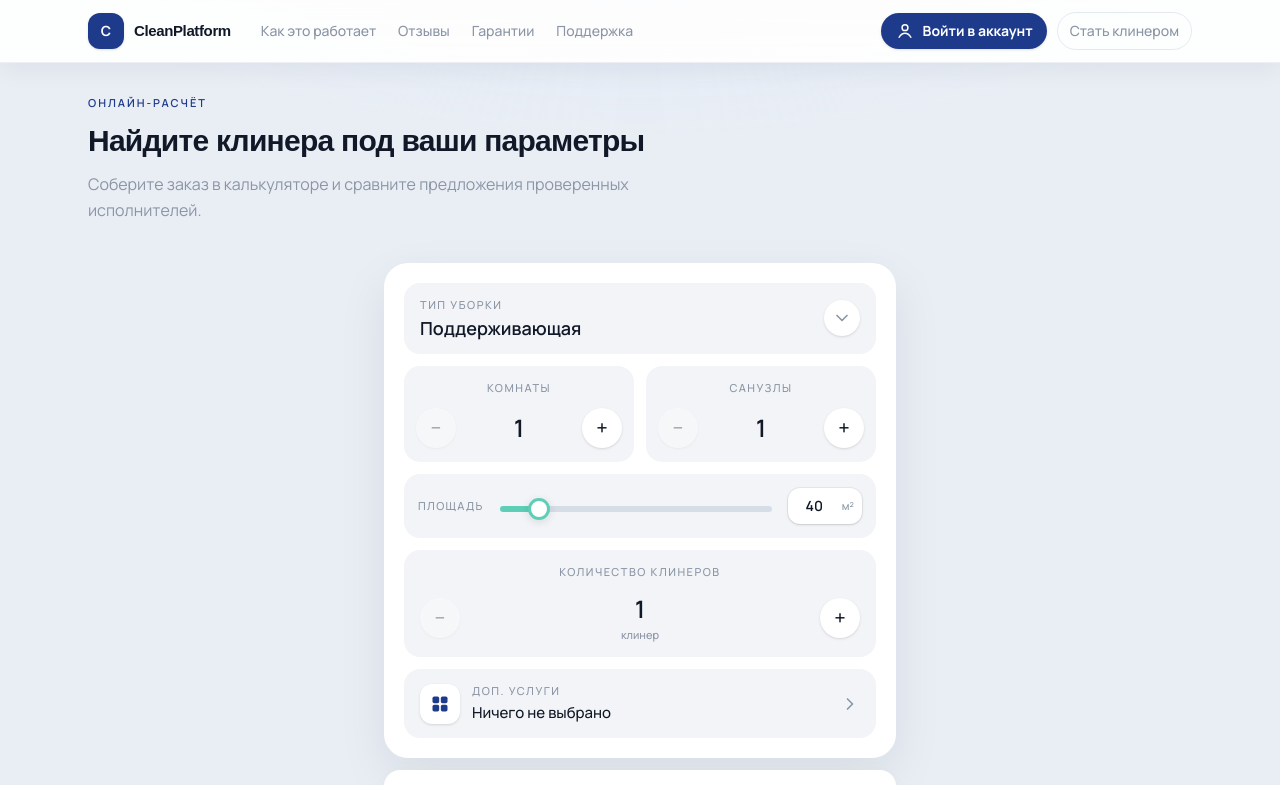
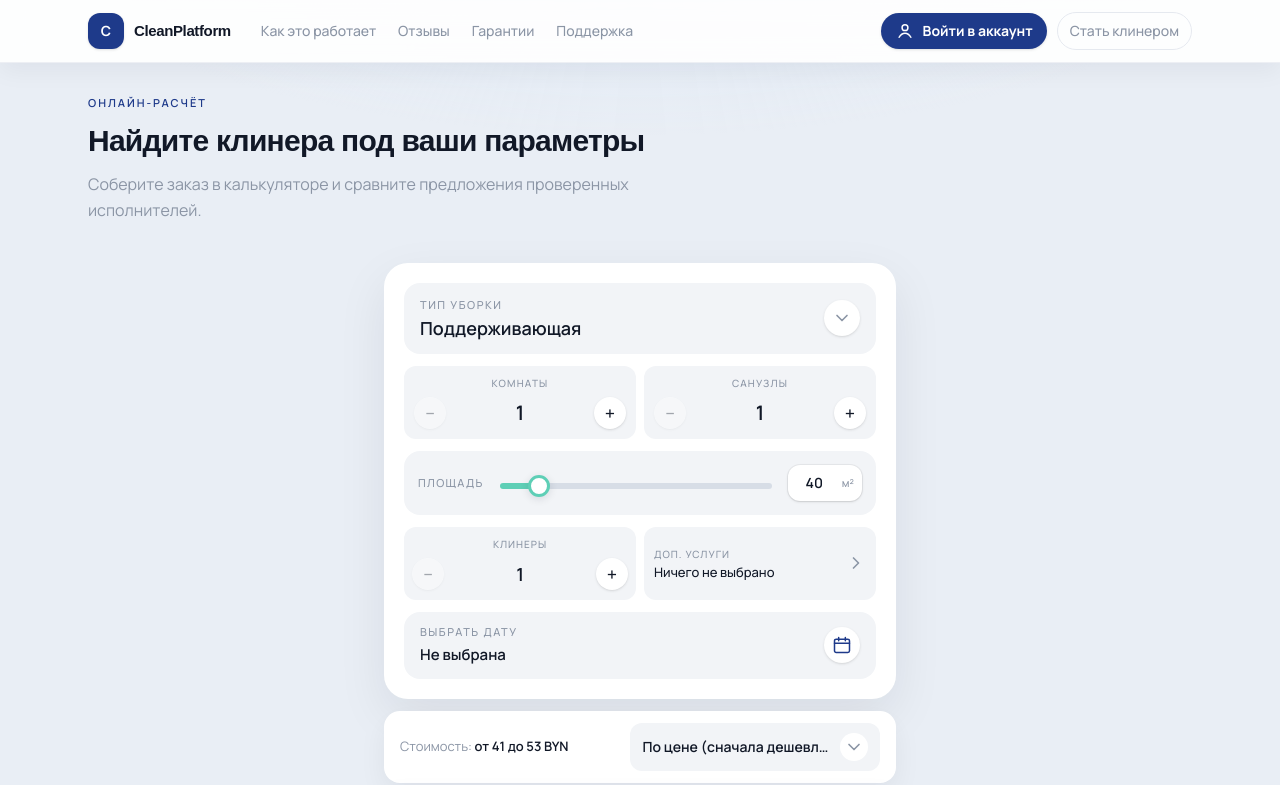
Before and after one commit to lizer404/clean-platorm, a Next.js app: page / in a window 1280 px wide. Shown: the top 785 px of the page. Built offline with nearby package versions, Linux system fonts and the light colour scheme; a web font is replaced by a local one.

Commit message:
Tighten calculator grid, date picker, address rules, and nav logout
Compact rooms/baths, pair cleaners with extras, add a min-today date
cell, Cyrillic address sanitizing, home nav affordances, and profile logout.

Co-authored-by: lizer404 <lizer404@users.noreply.github.com>

```diff
--- a/app/components/CleaningCalculator.tsx
+++ b/app/components/CleaningCalculator.tsx
@@ -287,6 +287,32 @@ const AREA_MIN = 20;
 const AREA_MAX = 200;
 const AREA_BASE = 40;
 
+const ADDRESS_PATTERN = /^[А-Яа-яЁё0-9\s.,\-]+$/;
+const ADDRESS_STRIP = /[^А-Яа-яЁё0-9\s.,\-]/g;
+
+function todayInputValue() {
+  const now = new Date();
+  const y = now.getFullYear();
+  const m = String(now.getMonth() + 1).padStart(2, "0");
+  const d = String(now.getDate()).padStart(2, "0");
+  return `${y}-${m}-${d}`;
+}
+
+function formatSelectedDate(value: string) {
+  if (!value) return "Не выбрана";
+  const [y, m, d] = value.split("-").map(Number);
+  if (!y || !m || !d) return "Не выбрана";
+  return new Intl.DateTimeFormat("ru-RU", {
+    day: "numeric",
+    month: "long",
+    year: "numeric",
+  }).format(new Date(y, m - 1, d));
+}
+
+function sanitizeAddress(value: string) {
+  return value.replace(ADDRESS_STRIP, "");
+}
+
 function formatPrice(value: number) {
   return new Intl.NumberFormat("ru-RU", {
     minimumFractionDigits: 0,
@@ -343,10 +369,12 @@ function StepperButton({
   label,
   onClick,
   disabled,
+  compact,
 }: {
   label: string;
   onClick: () => void;
   disabled?: boolean;
+  compact?: boolean;
 }) {
   return (
     <button
@@ -354,7 +382,9 @@ function StepperButton({
       aria-label={label}
       disabled={disabled}
       onClick={onClick}
-      className="flex h-10 w-10 shrink-0 items-center justify-center rounded-full bg-white text-xl font-medium text-foreground shadow-sm transition active:scale-95 disabled:opacity-35"
+      className={`flex shrink-0 items-center justify-center rounded-full bg-white font-medium text-foreground shadow-sm transition active:scale-95 disabled:opacity-35 ${
+        compact ? "h-8 w-8 text-lg" : "h-10 w-10 text-xl"
+      }`}
     >
       {label === "minus" ? "−" : "+"}
     </button>
@@ -394,6 +424,9 @@ export default function CleaningCalculator() {
   const [showCleaners, setShowCleaners] = useState(false);
   const [selectedCleanerIds, setSelectedCleanerIds] = useState<string[]>([]);
   const [orderAddress, setOrderAddress] = useState("");
+  const [addressError, setAddressError] = useState("");
+  const [selectedDate, setSelectedDate] = useState("");
+  const [datePickerOpen, setDatePickerOpen] = useState(false);
   const [showAddressStep, setShowAddressStep] = useState(false);
   const [chatOpen, setChatOpen] = useState(false);
   const [orderId, setOrderId] = useState("");
@@ -410,8 +443,10 @@ export default function CleaningCalculator() {
 
   const typeRef = useRef<HTMLDivElement>(null);
   const sortRef = useRef<HTMLDivElement>(null);
+  const dateRef = useRef<HTMLDivElement>(null);
   const cleanersRef = useRef<HTMLDivElement>(null);
   const calendarRef = useRef<HTMLDivElement>(null);
+  const dateInputRef = useRef<HTMLInputElement>(null);
 
   const selectedType = CLEANING_OPTIONS.find((item) => item.id === cleaningType)!;
   const selectedSort = SORT_OPTIONS.find((item) => item.id === sortMode)!;
@@ -455,6 +490,7 @@ export default function CleaningCalculator() {
       const target = event.target as Node;
       if (!typeRef.current?.contains(target)) setTypeOpen(false);
       if (!sortRef.current?.contains(target)) setSortOpen(false);
+      if (!dateRef.current?.contains(target)) setDatePickerOpen(false);
     }
     document.addEventListener("mousedown", onDocClick);
     return () => document.removeEventListener("mousedown", onDocClick);
@@ -568,12 +604,30 @@ export default function CleaningCalculator() {
 
   function confirmOrder(event: FormEvent) {
     event.preventDefault();
-    if (!orderAddress.trim() || !selectionComplete) return;
+    const address = orderAddress.trim();
+    if (!selectionComplete) return;
+    if (!address || !ADDRESS_PATTERN.test(address)) {
+      setAddressError(
+        "Адрес: только кириллица, цифры, пробел, запятая, точка и дефис",
+      );
+      return;
+    }
+    setAddressError("");
     const id = `ORD-${Date.now().toString().slice(-6)}`;
     setOrderId(id);
     setChatOpen(true);
     window.requestAnimationFrame(() => {
       document.getElementById("order-chat")?.scrollIntoView({ behavior: "smooth", block: "start" });
+    });
+  }
+
+  function openDatePicker() {
+    setDatePickerOpen(true);
+    window.requestAnimationFrame(() => {
+      const input = dateInputRef.current;
+      if (!input) return;
+      input.showPicker?.();
+      input.focus();
     });
   }
 
@@ -640,14 +694,15 @@ export default function CleaningCalculator() {
             )}
           </div>
 
-          {/* Rooms & bathrooms */}
-          <div className="grid grid-cols-2 gap-3">
-            <div className="rounded-2xl bg-plaque px-3 py-3.5">
-              <p className="text-center text-[11px] font-medium uppercase tracking-[0.14em] text-muted">
+          {/* Rooms & bathrooms — compact */}
+          <div className="grid grid-cols-2 gap-2">
+            <div className="rounded-xl bg-plaque px-2.5 py-2.5">
+              <p className="text-center text-[10px] font-medium uppercase tracking-[0.12em] text-muted">
                 Комнаты
               </p>
-              <div className="mt-3 flex items-center justify-between gap-1">
+              <div className="mt-1.5 flex items-center justify-between gap-1">
                 <StepperButton
+                  compact
                   label="minus"
                   disabled={rooms <= 1}
                   onClick={() => {
@@ -655,10 +710,11 @@ export default function CleaningCalculator() {
                     resetSelection();
                   }}
                 />
-                <span className="min-w-8 text-center text-2xl font-semibold tabular-nums text-foreground">
+                <span className="min-w-6 text-center text-xl font-semibold tabular-nums text-foreground">
                   {rooms}
                 </span>
                 <StepperButton
+                  compact
                   label="plus"
                   disabled={rooms >= MAX_ROOMS}
                   onClick={() => {
@@ -669,12 +725,13 @@ export default function CleaningCalculator() {
               </div>
             </div>
 
-            <div className="rounded-2xl bg-plaque px-3 py-3.5">
-              <p className="text-center text-[11px] font-medium uppercase tracking-[0.14em] text-muted">
+            <div className="rounded-xl bg-plaque px-2.5 py-2.5">
+              <p className="text-center text-[10px] font-medium uppercase tracking-[0.12em] text-muted">
                 Санузлы
               </p>
-              <div className="mt-3 flex items-center justify-between gap-1">
+              <div className="mt-1.5 flex items-center justify-between gap-1">
                 <StepperButton
+                  compact
                   label="minus"
                   disabled={baths <= 1}
                   onClick={() => {
@@ -682,10 +739,11 @@ export default function CleaningCalculator() {
                     resetSelection();
                   }}
                 />
-                <span className="min-w-8 text-center text-2xl font-semibold tabular-nums text-foreground">
+                <span className="min-w-6 text-center text-xl font-semibold tabular-nums text-foreground">
                   {baths}
                 </span>
                 <StepperButton
+                  compact
                   label="plus"
                   disabled={baths >= MAX_BATHS}
                   onClick={() => {
@@ -732,35 +790,33 @@ export default function CleaningCalculator() {
             </div>
           </div>
 
-          {/* Cleaner count */}
-          <div className="rounded-2xl bg-plaque px-3 py-3.5">
-            <p className="text-center text-[11px] font-medium uppercase tracking-[0.14em] text-muted">
-              Количество клинеров
+          {/* Cleaners + extras in one row */}
+          <div className="grid grid-cols-2 gap-2">
+            <div className="rounded-xl bg-plaque px-2 py-2.5">
+              <p className="text-center text-[10px] font-medium uppercase tracking-[0.1em] text-muted">
+                Клинеры
               </p>
-            <div className="mt-3 flex items-center justify-between gap-2 px-1">
+              <div className="mt-1.5 flex items-center justify-between gap-0.5">
                 <StepperButton
+                  compact
                   label="minus"
                   disabled={cleanerCount <= 1}
                   onClick={() => {
                     setCleanerCount((value) => Math.max(1, value - 1));
-                  setSelectedCleanerIds((prev) => prev.slice(0, Math.max(1, cleanerCount - 1)));
+                    setSelectedCleanerIds((prev) =>
+                      prev.slice(0, Math.max(1, cleanerCount - 1)),
+                    );
                     setShowAddressStep(false);
                     setChatOpen(false);
                   }}
                 />
-              <div className="min-w-0 text-center">
-                <span className="block text-2xl font-semibold tabular-nums text-foreground">
+                <div className="min-w-0 px-0.5 text-center">
+                  <span className="block text-lg font-semibold tabular-nums text-foreground">
                     {cleanerCount}
-                </span>
-                <span className="mt-0.5 block text-[11px] font-medium text-muted">
-                  {cleanerCount === 1
-                    ? "клинер"
-                    : cleanerCount >= 2 && cleanerCount <= 4
-                      ? "клинера"
-                      : "клинеров"}
                   </span>
                 </div>
                 <StepperButton
+                  compact
                   label="plus"
                   disabled={cleanerCount >= MAX_CLEANERS}
                   onClick={() => {
@@ -772,34 +828,27 @@ export default function CleaningCalculator() {
               </div>
             </div>
 
-          {/* Extra services */}
-          <div>
+            <div className="min-w-0">
               <button
                 type="button"
                 onClick={() => setExtrasOpen((open) => !open)}
-              className="flex w-full items-center gap-3 rounded-2xl bg-plaque px-4 py-3.5 text-left transition active:scale-[0.995]"
+                className="flex h-full min-h-[68px] w-full items-center gap-2 rounded-xl bg-plaque px-2.5 py-2 text-left transition active:scale-[0.995]"
               >
-              <span className="flex h-10 w-10 shrink-0 items-center justify-center rounded-xl bg-white text-brand shadow-sm">
-                <svg viewBox="0 0 24 24" className="h-5 w-5" fill="currentColor">
-                  <rect x="3" y="3" width="8" height="8" rx="2" />
-                  <rect x="13" y="3" width="8" height="8" rx="2" />
-                  <rect x="3" y="13" width="8" height="8" rx="2" />
-                  <rect x="13" y="13" width="8" height="8" rx="2" />
-                </svg>
-              </span>
                 <span className="min-w-0 flex-1">
-                <span className="block text-[11px] font-medium uppercase tracking-[0.14em] text-muted">
+                  <span className="block text-[10px] font-medium uppercase tracking-[0.1em] text-muted">
                     Доп. услуги
                   </span>
-                <span className="mt-0.5 block truncate text-[15px] font-medium text-foreground">
+                  <span className="mt-0.5 block truncate text-[13px] font-medium leading-tight text-foreground">
                     {extrasSummary}
                   </span>
                 </span>
                 <ChevronRight open={extrasOpen} />
               </button>
+            </div>
+          </div>
 
           {extrasOpen && (
-              <div className="animate-sheet mt-3 rounded-2xl bg-plaque p-3">
+            <div className="animate-sheet rounded-2xl bg-plaque p-3">
               <div className="grid grid-cols-2 gap-2.5">
                 {EXTRAS.map((extra) => {
                   const active = extras.has(extra.id);
@@ -808,7 +857,7 @@ export default function CleaningCalculator() {
                       key={extra.id}
                       type="button"
                       onClick={() => toggleExtra(extra.id)}
-                        className={`relative flex min-h-[112px] flex-col items-start justify-between rounded-2xl p-3.5 text-left transition-all duration-200 ${
+                      className={`relative flex min-h-[100px] flex-col items-start justify-between rounded-2xl p-3 text-left transition-all duration-200 ${
                         active
                           ? "bg-white shadow-md ring-2 ring-mint"
                           : "bg-white/80 shadow-sm hover:bg-white"
@@ -836,15 +885,55 @@ export default function CleaningCalculator() {
               </div>
             </div>
           )}
+
+          {/* Date picker cell */}
+          <div ref={dateRef} className="relative">
+            <button
+              type="button"
+              onClick={openDatePicker}
+              className="flex w-full items-center justify-between rounded-2xl bg-plaque px-4 py-3 text-left transition active:scale-[0.995]"
+            >
+              <span>
+                <span className="block text-[11px] font-medium uppercase tracking-[0.14em] text-muted">
+                  Выбрать дату
+                </span>
+                <span className="mt-1 block text-[15px] font-semibold text-foreground">
+                  {formatSelectedDate(selectedDate)}
+                </span>
+              </span>
+              <span className="ml-3 flex h-9 w-9 items-center justify-center rounded-full bg-white text-brand shadow-sm">
+                <svg viewBox="0 0 24 24" className="h-5 w-5" fill="none" stroke="currentColor" strokeWidth="1.8">
+                  <rect x="3" y="5" width="18" height="16" rx="2" />
+                  <path d="M3 10h18M8 3v4M16 3v4" strokeLinecap="round" />
+                </svg>
+              </span>
+            </button>
+            <input
+              ref={dateInputRef}
+              type="date"
+              min={todayInputValue()}
+              value={selectedDate}
+              onChange={(event) => {
+                const next = event.target.value;
+                if (next && next < todayInputValue()) return;
+                setSelectedDate(next);
+                setDatePickerOpen(false);
+                resetSelection();
+              }}
+              className={`absolute left-4 top-[calc(100%+6px)] z-30 rounded-xl border border-line bg-white px-3 py-2 text-sm shadow-lg outline-none ${
+                datePickerOpen ? "block" : "pointer-events-none sr-only"
+              }`}
+              aria-label="Дата уборки"
+            />
           </div>
 
         </div>
       </div>
 
-      {/* Live price range from cleaners — under card, above find button */}
-      <div className="rounded-2xl bg-panel px-4 py-3.5 shadow-[0_10px_28px_rgba(17,24,39,0.06)]">
-        <p className="text-[13px] leading-snug text-muted">
-          Стоимость у клинеров:{" "}
+      {/* Price + sort in one row */}
+      <div className="flex flex-col gap-2 rounded-2xl bg-panel px-3 py-3 shadow-[0_10px_28px_rgba(17,24,39,0.06)] sm:flex-row sm:items-center sm:justify-between sm:gap-3 sm:px-4">
+        <p className="min-w-0 flex-1 text-[13px] leading-snug text-muted">
+          Стоимость:{" "}
           <span
             key={`${minCleanerPrice}-${maxCleanerPrice}`}
             className="price-pop font-semibold text-foreground"
@@ -852,30 +941,23 @@ export default function CleaningCalculator() {
             от {formatPrice(minCleanerPrice)} до {formatPrice(maxCleanerPrice)} BYN
           </span>
         </p>
-      </div>
 
-      {/* Sort plaque */}
-      <div ref={sortRef} className="relative">
+        <div ref={sortRef} className="relative shrink-0 sm:max-w-[52%]">
           <button
             type="button"
             onClick={() => setSortOpen((open) => !open)}
-          className="flex w-full items-center justify-between gap-3 rounded-2xl bg-panel px-4 py-3.5 text-left shadow-[0_10px_28px_rgba(17,24,39,0.06)] transition active:scale-[0.995]"
+            className="flex w-full items-center justify-between gap-2 rounded-xl bg-plaque px-3 py-2.5 text-left transition active:scale-[0.995] sm:min-w-[220px]"
           >
-          <span className="shrink-0 text-[11px] font-medium uppercase tracking-[0.14em] text-muted">
-            Сортировать по
-          </span>
-          <span className="flex min-w-0 items-center gap-2">
             <span className="truncate text-sm font-semibold text-foreground">
               {selectedSort.label}
             </span>
-            <span className="flex h-8 w-8 shrink-0 items-center justify-center rounded-full bg-plaque">
+            <span className="flex h-7 w-7 shrink-0 items-center justify-center rounded-full bg-white">
               <ChevronDown open={sortOpen} />
-            </span>
             </span>
           </button>
 
           {sortOpen && (
-          <div className="animate-sheet absolute left-0 right-0 top-[calc(100%+8px)] z-30 overflow-hidden rounded-2xl bg-white p-1.5 shadow-[0_16px_40px_rgba(17,24,39,0.14)] ring-1 ring-black/5">
+            <div className="animate-sheet absolute left-0 right-0 top-[calc(100%+8px)] z-30 overflow-hidden rounded-2xl bg-white p-1.5 shadow-[0_16px_40px_rgba(17,24,39,0.14)] ring-1 ring-black/5 sm:left-auto sm:w-[280px]">
               {SORT_OPTIONS.map((option) => {
                 const active = option.id === sortMode;
                 return (
@@ -899,6 +981,7 @@ export default function CleaningCalculator() {
               })}
             </div>
           )}
+        </div>
       </div>
 
       {/* Find cleaners CTA */}
@@ -1031,11 +1114,42 @@ export default function CleaningCalculator() {
                   type="text"
                   required
                   value={orderAddress}
-                  onChange={(event) => setOrderAddress(event.target.value)}
+                  onChange={(event) => {
+                    const next = sanitizeAddress(event.target.value);
+                    setOrderAddress(next);
+                    if (addressError) setAddressError("");
+                  }}
+                  onPaste={(event) => {
+                    event.preventDefault();
+                    const pasted = event.clipboardData.getData("text");
+                    setOrderAddress((prev) => sanitizeAddress(`${prev}${pasted}`));
+                  }}
                   placeholder="Город, улица, дом, квартира"
-                  className="w-full rounded-2xl bg-plaque px-4 py-3.5 text-[15px] font-medium text-foreground outline-none ring-1 ring-transparent transition focus:bg-white focus:ring-mint/50"
+                  inputMode="text"
+                  autoComplete="street-address"
+                  lang="ru"
+                  className={`w-full rounded-2xl bg-plaque px-4 py-3.5 text-[15px] font-medium text-foreground outline-none ring-1 transition focus:bg-white ${
+                    addressError
+                      ? "ring-red-400 focus:ring-red-500"
+                      : "ring-transparent focus:ring-mint/50"
+                  }`}
                 />
+                {addressError ? (
+                  <p className="text-xs font-medium text-red-500">{addressError}</p>
+                ) : (
+                  <p className="text-xs text-muted">
+                    Только кириллица, цифры, пробел, запятая, точка и дефис
+                  </p>
+                )}
               </label>
+              {selectedDate ? (
+                <p className="mt-3 text-sm text-muted">
+                  Дата уборки:{" "}
+                  <span className="font-semibold text-foreground">
+                    {formatSelectedDate(selectedDate)}
+                  </span>
+                </p>
+              ) : null}
               <button
                 type="submit"
                 className="mt-3.5 flex min-h-12 w-full items-center justify-center rounded-2xl bg-brand px-4 py-3.5 text-sm font-bold uppercase tracking-[0.04em] text-white transition hover:bg-brand-deep"
```
Also changed, not shown: app/components/ClientDashboard.tsx (+13 -1 lines), app/components/SiteHeader.tsx (+19 -0 lines). Lines whose indentation alone changed are shown as unchanged.
